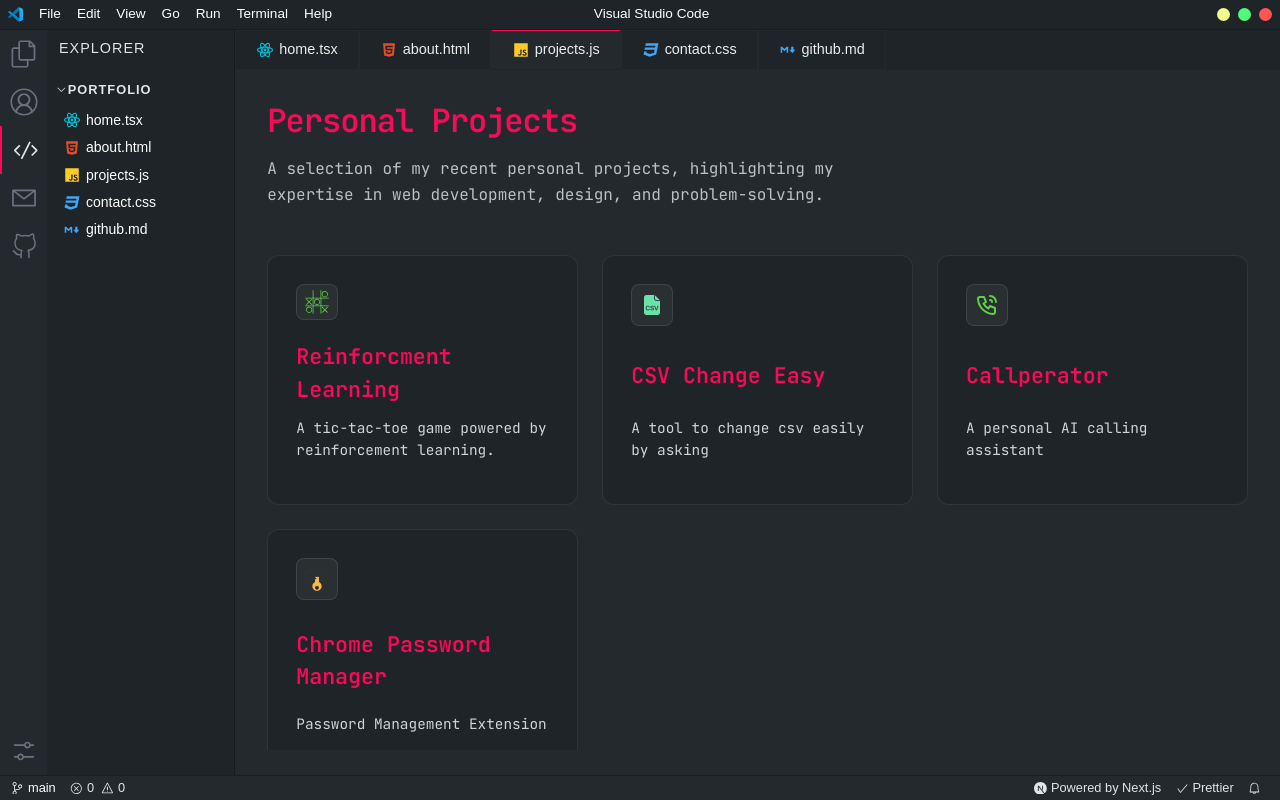
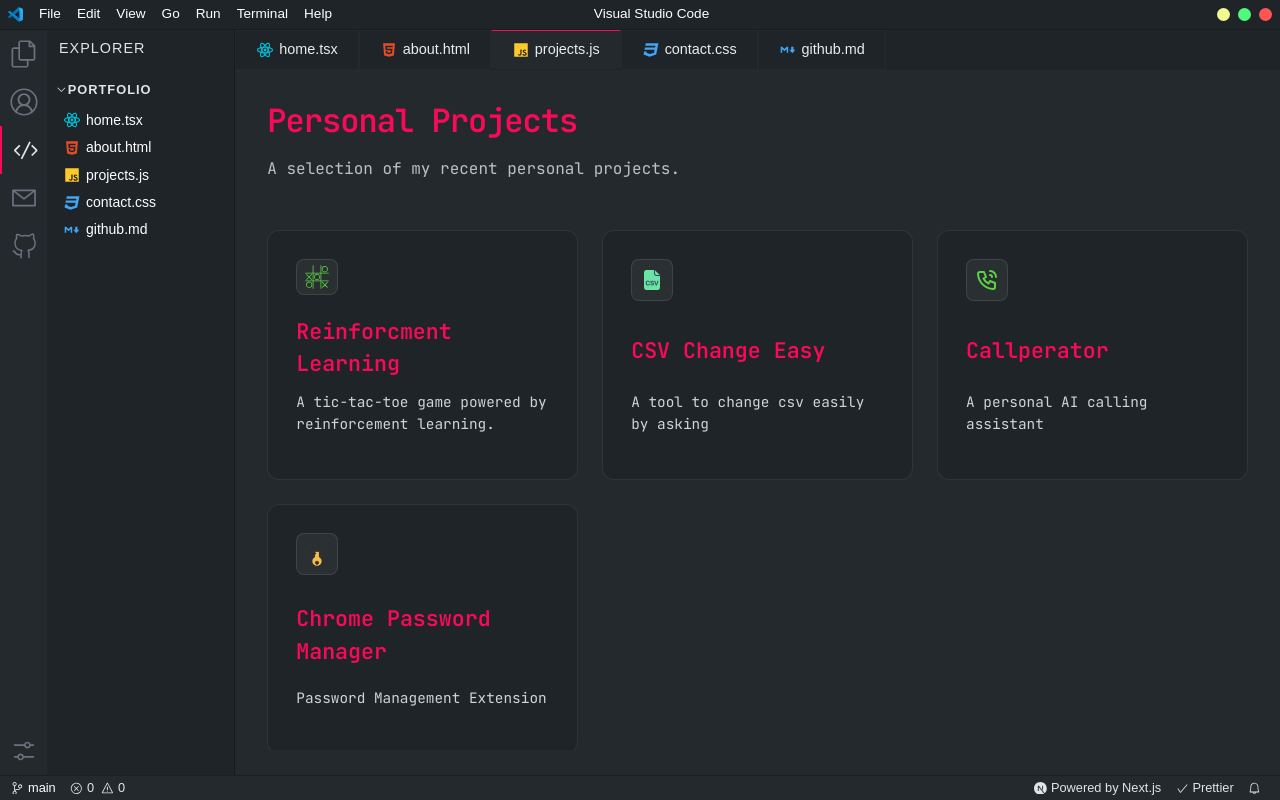
Before and after one commit to alancj731/vscode-portfolio, a Next.js app: page /projects in a window 1280 px wide. Built offline with nearby package versions, Linux system fonts and the light colour scheme.

Commit message:
optimize intro

```diff
--- a/pages/projects.tsx
+++ b/pages/projects.tsx
@@ -8,7 +8,7 @@
     <div className={styles.layout}>
       <h1 className={styles.pageTitle}>Personal Projects</h1>
       <p className={styles.pageSubtitle}>
-      A selection of my recent personal projects, highlighting my expertise in web development, design, and problem-solving.
+      A selection of my recent personal projects.
       </p>
 
       <div className={styles.container}>
```
